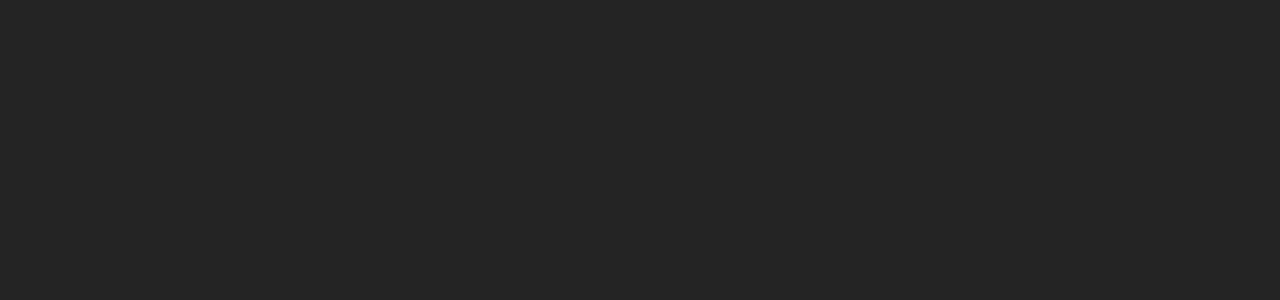
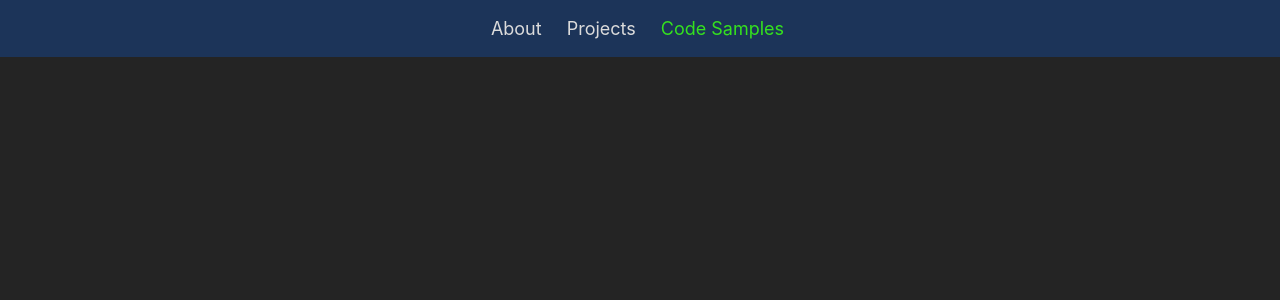
Before and after one commit to ts-andrey/23-react-projects, a React (Vite) app in the folder resume/: page /code-samples in a window 1280 px wide. Shown: the top 300 px of the page. Built offline with nearby package versions, Linux system fonts and the light colour scheme.

Commit message:
feat: add header navigation

```diff
--- a/resume/src/components/header/Header.jsx
+++ b/resume/src/components/header/Header.jsx
@@ -1,10 +1,11 @@
 import classes from './Header.module.css';
+import HeaderNavigation from './headerNavigation/headerNavigation';
 
 export default function Header() {
   return (
     <>
-      <header>
-
+      <header className={classes.header}>
+        <HeaderNavigation />
       </header>
     </>
   )
--- a/resume/src/components/header/Header.module.css
+++ b/resume/src/components/header/Header.module.css
@@ -1,3 +1,11 @@
-.header{
+.header {
+  padding: 15px 0;
 
+  display: flex;
+  place-content: center;
+
+  color: var(--header-font-color);
+  background: var(--header-bg-color);
+
+  font-size: 18px;
 }
--- a/resume/src/components/header/headerNavigation/headerNavigation.jsx
+++ b/resume/src/components/header/headerNavigation/headerNavigation.jsx
@@ -1,13 +1,17 @@
 import { NavLink } from 'react-router-dom';
+
+import classes from './headerNavigation.module.css';
+
+const activeClassHandler = ({ isActive }) => isActive ? classes.active : '';
 
 export default function HeaderNavigation() {
   return (
     <>
       <nav>
-        <ul>
-          <li><NavLink to={'about'}>About</NavLink></li>
-          <li><NavLink to={'projects'}>Projects</NavLink></li>
-          <li><NavLink to={'code-samples'}>Code Samples</NavLink></li>
+        <ul className={classes['nav-list']}>
+          <li><NavLink to={'about'} className={activeClassHandler}>About</NavLink></li>
+          <li><NavLink to={'projects'} className={activeClassHandler}>Projects</NavLink></li>
+          <li><NavLink to={'code-samples'} className={activeClassHandler}>Code Samples</NavLink></li>
         </ul>
       </nav>
     </>
--- a/resume/src/components/header/headerNavigation/headerNavigation.module.css
+++ b/resume/src/components/header/headerNavigation/headerNavigation.module.css
@@ -1,3 +1,22 @@
-.nav{
+.nav-list {
+  margin: 0;
+  padding: 0;
 
+  display: flex;
 }
+
+.nav-list a {
+  padding: 5px 10px;
+  margin-right: 5px;
+
+  color: var(--header-font-color);
+}
+
+.nav-list a:hover,
+.nav-list a.active {
+  color: var(--header-font-color__hover);
+}
+
+.active {
+  color: var(--header-font-color__hover);
+}
--- /dev/null
+++ b/resume/src/components/projects/Projects.jsx
@@ -0,0 +1,7 @@
+import classes from './Projects.module.css';
+
+export default function Projects() {
+  return (
+    <></>
+  )
+}
--- /dev/null
+++ b/resume/src/global.vars.css
@@ -0,0 +1,24 @@
+:root {
+  --main-bg-color: #242424;
+  --header-bg-color: #1b3761de;
+
+  --main-font-color: #ffffffde;
+  --header-font-color: #dbdbdb;
+  --header-font-color__hover: #35e21e;
+}
+
+:root {
+  font-family: Inter, system-ui, Avenir, Helvetica, Arial, sans-serif;
+  line-height: 1.5;
+  font-weight: 400;
+
+  color-scheme: light dark;
+  color: var(--main-font-color);
+  background-color: var(--main-bg-color);
+
+  font-synthesis: none;
+  text-rendering: optimizeLegibility;
+  -webkit-font-smoothing: antialiased;
+  -moz-osx-font-smoothing: grayscale;
+  -webkit-text-size-adjust: 100%;
+}
--- a/resume/src/index.css
+++ b/resume/src/index.css
@@ -1,21 +1,10 @@
-:root {
-  font-family: Inter, system-ui, Avenir, Helvetica, Arial, sans-serif;
-  line-height: 1.5;
-  font-weight: 400;
-
-  color-scheme: light dark;
-  color: rgba(255, 255, 255, 0.87);
-  background-color: #242424;
-
-  font-synthesis: none;
-  text-rendering: optimizeLegibility;
-  -webkit-font-smoothing: antialiased;
-  -moz-osx-font-smoothing: grayscale;
-  -webkit-text-size-adjust: 100%;
+* {
+  box-sizing: border-box;
 }
 
 a {
   text-decoration: inherit;
+  color: inherit;
 }
 
 ul {
@@ -23,9 +12,17 @@
 }
 
 body {
+  min-width: 320px;
+
+  min-height: 100vh;
+
   margin: 0;
+
   display: flex;
   place-items: center;
-  min-width: 320px;
-  min-height: 100vh;
 }
+
+#root {
+  width: 100vw;
+  height: 100vh;
+}
--- a/resume/src/main.tsx
+++ b/resume/src/main.tsx
@@ -3,11 +3,13 @@
 import { createBrowserRouter, RouterProvider } from 'react-router-dom';
 
 import './index.css';
+import './global.vars.css';
+
+import Root from './pages/Root';
+
 import About from './pages/About';
 import CodeSamples from './pages/CodeSamples';
 import Projects from './pages/Projects';
-
-import Root from './pages/Root';
 
 const router = createBrowserRouter([
   {
--- a/resume/src/pages/About.jsx
+++ b/resume/src/pages/About.jsx
@@ -1,7 +1,9 @@
+import AboutCp from '../components/about/About'
+
 export default function About() {
   return (
     <>
-
+      <AboutCp />
     </>
   )
 }
--- a/resume/src/pages/CodeSamples.jsx
+++ b/resume/src/pages/CodeSamples.jsx
@@ -1,7 +1,9 @@
+import CodeSamplesCp from '../components/codeSamples/CodeSamples'
+
 export default function CodeSamples() {
   return (
     <>
-
+      <CodeSamplesCp />
     </>
   )
 }
--- a/resume/src/pages/Projects.jsx
+++ b/resume/src/pages/Projects.jsx
@@ -1,7 +1,9 @@
+import ProjectsCp from '../components/projects/Projects'
+
 export default function Projects() {
   return (
     <>
-
+      <ProjectsCp />
     </>
   )
 }
```
Also changed, not shown: resume/src/components/projects/Projects.module.css (added).
